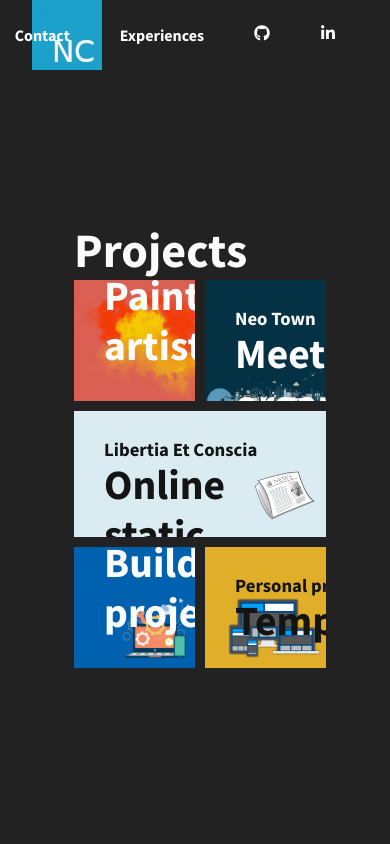
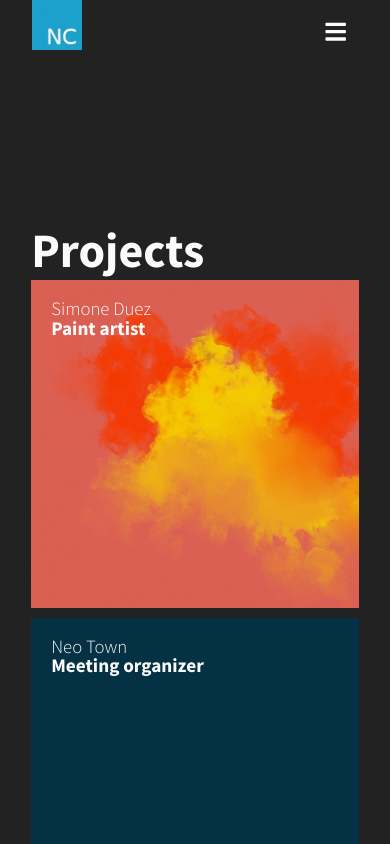
Before and after one commit to Delkathes/N.Canon, a Next.js app: page /projects in a window 390 px wide. Shown: the top 844 px of the page. Built offline with nearby package versions, Linux system fonts and the light colour scheme.

Commit message:
responsive

```diff
--- a/components/Global/Icon.js
+++ b/components/Global/Icon.js
@@ -4,7 +4,7 @@
 // import {useSpring, animated, config} from 'react-spring'
 // import {animated} from 'react-spring'
 import PropTypes from 'prop-types'
-import {FaArrowRight, FaGithub, FaLinkedinIn, FaFilePdf} from 'react-icons/fa'
+import {FaArrowRight, FaGithub, FaLinkedinIn, FaFilePdf, FaBars} from 'react-icons/fa'
 
 //! Content
 //! Constants
@@ -31,6 +31,8 @@ const Icon = ({icon, color}) => {
             return <FaLinkedinIn color={color} style={styleIcon} />
         case 'PDF':
             return <FaFilePdf color={color} style={styleIcon} />
+        case 'Bars':
+            return <FaBars color={color} style={styleIcon} />
         default:
             return ''
     }
--- a/components/Layout.js
+++ b/components/Layout.js
@@ -15,17 +15,26 @@ import {useTransition, config, animated} from 'react-spring'
 //! Hooks
 //! Actions
 //! Styles
-const Logo = styled.picture`
+const Logo = styled.figure`
     cursor: pointer;
+    margin: 0;
+    padding: 0;
     position: fixed;
     z-index: 10;
     display: flex;
-    align-items: flex-end;
     top: 0px;
     left: calc(8.33333vw);
     background-color: #488dbf;
-    font-weight: bold;
-    font-size: 2.6em;
+    img {
+        @media(${({theme}) => theme.mediaQueries.mobileS}) {
+            height: 50px;
+            width: 50px;
+        }
+        @media(${({theme}) => theme.mediaQueries.tablet}) {
+            height: 100%;
+            width: 100%;
+        }
+    }
 `
 const Slider = styled(animated.div)`
     position: fixed;
@@ -38,6 +47,7 @@ const Slider = styled(animated.div)`
 
 //! Components
 import NavBar from './NavBar'
+import MobileNav from './MobileNav'
 import Head from './Global/Head'
 
 //! High-order-components
@@ -49,7 +59,8 @@ const Layout = ({children}) => {
     const [mounted, setMount] = useState(false)
     //* useState : goodTiming
     const [goodTiming, setGood] = useState(false)
-
+    //* useState : open
+    const [open, setOpen] = useState(false)
 
     const sliderTrans = useTransition(goodTiming, null, {
         config: {...config.stiff, duration: 800},
@@ -89,6 +100,7 @@ const Layout = ({children}) => {
                 </Logo>
             </Link>
             <NavBar />
+            <MobileNav open={open} setOpen={setOpen} />
         </header>
         <main>{children}</main>
     </>
--- /dev/null
+++ b/components/MobileNav.js
@@ -0,0 +1,112 @@
+//? IMPORT
+//! Modules
+import {useState, useEffect} from 'react'
+import {useRouter} from 'next/router'
+import Link from 'next/link'
+import PropTypes from 'prop-types'
+import styled from 'styled-components'
+
+//! Content
+//! Constants
+const NavigationLinks = [
+    {clean: 'Projects', href: '/projects'},
+    {clean: 'About', href: '/about'},
+    {clean: 'Contact', href: '/contact'},
+    {clean: 'Experiences', href: '/experiences'},
+]
+
+//! Utils
+//! Helpers
+//! Context
+//! Hooks
+//! Actions
+//! Styles
+const Nav = styled.nav`
+    position: absolute;
+    z-index: 2;
+    @media(${({theme}) => theme.mediaQueries.mobileS}) {
+        display: block;
+    }
+    @media(${({theme}) => theme.mediaQueries.tablet}) {
+        display: none;
+    }
+    ul {
+        display: ${({open}) => !open && 'none'};
+    }
+`
+const NavLink = styled.li`
+
+`
+const MenuButton = styled.div`
+    position: fixed;
+    top: 20px;
+    right: 30px;
+    height: 36px;
+    width: 36px;
+    align-items: center;
+    justify-content: center;
+    svg {
+        height: 65%;
+        width: 65%;
+    }
+`
+//! Components
+import Icon from './Global/Icon'
+
+//! High-order-components
+//! Component : MobileNav
+//? EXPORT
+const MobileNav = ({open, setOpen}) => {
+    const {route} = useRouter()
+    //* useState : open
+    let shortRoute = route.slice(0, 3)
+    return(
+        <Nav open={open}>
+            <MenuButton onClick={()=>setOpen(!open)}>
+                <Icon icon="Bars" color="rgb(251, 251, 251)" />
+            </MenuButton>
+            <ul>
+                {NavigationLinks.map((link, i) =>
+                    <NavLink key={i}  match={shortRoute === link.href.slice(0, 3)}>
+                        <Link href={`${link.href}`} passHref>
+                            <a>
+                                {link.clean}
+                            </a>
+                        </Link>
+                    </NavLink>
+                )}
+                <NavLink>
+                    <a
+                        href="https://github.com/Delkathes"
+                        target="_blank"
+                        aria-label="GitHub"
+                        rel="noopener noreferrer"
+                    >
+                        <Icon icon="GitHub" color="rgb(251, 251, 251)" />
+                    </a>
+                </NavLink>
+                <NavLink>
+                    <a
+                        href="https://www.linkedin.com/in/nicolas-canon-613296163/"
+                        target="_blank"
+                        aria-label="LinkedIn"
+                        rel="noopener noreferrer"
+                    >
+                        <Icon icon="LinkedIn" color="rgb(251, 251, 251)" />
+                    </a>
+                </NavLink>
+            </ul>
+        </Nav>
+    )
+}
+
+//! Default Props
+MobileNav.defaultProps = {
+    Component: 'MobileNav'
+}
+MobileNav.propTypes = {
+    Component: PropTypes.string,
+    open: PropTypes.bool,
+    setOpen: PropTypes.func
+}
+export default MobileNav
--- a/components/NavBar.js
+++ b/components/NavBar.js
@@ -38,10 +38,15 @@ const Nav = styled.nav`
     top: 0px;
     right: calc(7.4vw);
     height: 70px;
-    display: flex;
     align-items: center;
     font-weight: bold;
     z-index: 10;
+    @media(${({theme}) => theme.mediaQueries.mobileS}) {
+        display: none;
+    }
+    @media(${({theme}) => theme.mediaQueries.tablet}) {
+        display: flex;
+    }
     ul {
         display: flex;
         height: 100%;
--- a/pages/projects/[project].js
+++ b/pages/projects/[project].js
@@ -2,7 +2,7 @@
 //! Modules
 import PropTypes from 'prop-types'
 import styled from 'styled-components'
-import {useSpring, useTransition, useChain, config, animated} from 'react-spring'
+// import {useSpring, useTransition, useChain, config, animated} from 'react-spring'
 
 //! Content
 import ProjectsData from '../../content/projects.json'
--- a/pages/projects/index.js
+++ b/pages/projects/index.js
@@ -9,6 +9,7 @@ import {animated, useSpring, config} from 'react-spring'
 //! Content
 //! Constants
 import ProjectsData from '../../content/projects.json'
+const ProjectsLength = ProjectsData.length - 1
 
 //! Utils
 //! Helpers
@@ -18,10 +19,18 @@ import ProjectsData from '../../content/projects.json'
 //! Styles
 const Section = styled(animated.section)`
     height: auto;
-    width: 62%;
     margin: 0px auto;
     padding-top: 220px;
     padding-bottom: 100px;
+    @media(${({theme}) => theme.mediaQueries.mobileS}) {
+        width: 84%;
+    }
+    @media(${({theme}) => theme.mediaQueries.tablet}) {
+        width: 78%;
+    }
+    @media(${({theme}) => theme.mediaQueries.laptop}) {
+        width: 62%;
+    }
 `
 const Container = styled.div`
     height: auto;
@@ -33,11 +42,21 @@ const PageName = styled.div`
     font-size: 3em;
 `
 const Grid = styled.ul`
+
+    @media(${({theme}) => theme.mediaQueries.mobileS}) {
+        display: flex;
+        flex-direction: column;
+    }
+    @media(${({theme}) => theme.mediaQueries.tablet}) {
+        grid-template-columns: 50% 50%;
         display: grid;
-    grid-template-columns: 50% 50%;
         grid-gap: 10px;
+    }
+    @media(${({theme}) => theme.mediaQueries.laptop}) {
+
+    }
 `
-const ElGrid = styled.li`
+const Tile = styled.li`
     cursor: pointer;
     overflow: hidden;
     position: relative;
@@ -56,8 +75,12 @@ const ElGrid = styled.li`
             transform: translateY(${({top, bottom}) => top ? '50px' : bottom ? '-50px' : ''});
         }
     }
-`
-const Article = styled.article`
+    @media(${({theme}) => theme.mediaQueries.mobileS}) {
+        margin: ${({i, l}) => i === 0 ? '0px 0px 5px' : i === l ? '5px 0px 0px' : '5px 0px 5px'};
+    }
+    @media(${({theme}) => theme.mediaQueries.tablet}) {
+        margin: 0;
+    }
 `
 const Figure = styled.figure`
     position: absolute;
@@ -99,20 +122,35 @@ const Read = styled.div`
 `
 const Infos = styled.div`
     z-index: 1;
+    position: absolute;
+    @media(${({theme}) => theme.mediaQueries.mobileS}) {
+        padding: 20px;
+    }
+    @media(${({theme}) => theme.mediaQueries.tablet}) {
         padding: 30px;
-    position: absolute;
         top: ${({top}) => top && '0px'};
         bottom: ${({bottom}) => bottom && '0px'};
+    }
     ${({dark, theme: {colors}}) => dark && `
         color: ${colors.reverse};
     `}
     h3 {
-
+        @media(${({theme}) => theme.mediaQueries.mobileS}) {
+            font-weight: 300;
+        }
+        @media(${({theme}) => theme.mediaQueries.tablet}) {
+            font-weight: bold;
+        }
     }
     h4 {
+        @media(${({theme}) => theme.mediaQueries.mobileS}) {
+            font-size: 1.2em;
+        }
+        @media(${({theme}) => theme.mediaQueries.tablet}) {
             line-height: 1.2em;
             font-size: 2.6em;
             font-weight: bold;
+        }
     }
 `
 //! Components
@@ -139,8 +177,7 @@ const Projects = props => {
             <Grid>
                 {ProjectsData.map(({slug, top, bottom, background, dark, title, subtitle, image, cover, long}, i) =>
                     <Link key={i} href={`/projects/[project]`} as={`/projects/${slug}`}>
-                        <ElGrid top={top} bottom={bottom} background={background} long={long}>
-                            <Article>
+                        <Tile i={i} l={ProjectsLength} top={top} bottom={bottom} background={background} long={long}>
                             <Read className="read" right top={top} bottom={bottom}>Read More</Read>
                             <Figure cover={cover}>
                                 <Infos top={!top} bottom={!bottom} dark={dark}>
@@ -153,8 +190,7 @@ const Projects = props => {
                                     height="100%" width="auto"
                                 />
                             </Figure>
-                            </Article>
-                        </ElGrid>
+                        </Tile>
                     </Link>
                 )}
             </Grid>
--- a/styles/Theme.js
+++ b/styles/Theme.js
@@ -19,13 +19,13 @@ const Theme = {
         }
     `,
     mediaQueries: {
-        mobileS: '300px',
-        mobileM: '375px',
-        mobileL: '425px',
-        tablet: '730px',
-        laptop: '1024px',
-        laptopL: '1440px',
-        desktop: '1600px'
+        mobileS: `min-width: 300px`,
+        mobileM: `min-width: 375px`,
+        mobileL: `min-width: 425px`,
+        tablet: `min-width: 730px`,
+        laptop: `min-width: 1024px`,
+        laptopL: `min-width: 1440px`,
+        desktop: `min-width: 1600px`
     },
     rules: {
         noMarPad: `
@@ -44,14 +44,14 @@ const Theme = {
     }
 }
 export const device = {
-    mobileS: `min-width: ${Theme.mediaQueries.mobileS}`,
-    mobileM: `min-width: ${Theme.mediaQueries.mobileM}`,
-    mobileL: `min-width: ${Theme.mediaQueries.mobileL}`,
-    tablet: `min-width: ${Theme.mediaQueries.tablet}`,
-    laptop: `min-width: ${Theme.mediaQueries.laptop}`,
-    laptopL: `min-width: ${Theme.mediaQueries.laptopL}`,
-    desktop: `min-width: ${Theme.mediaQueries.desktop}`,
-    desktopL: `min-width: ${Theme.mediaQueries.desktop}`
+    mobileS: Theme.mediaQueries.mobileS,
+    mobileM: Theme.mediaQueries.mobileM,
+    mobileL: Theme.mediaQueries.mobileL,
+    tablet: Theme.mediaQueries.tablet,
+    laptop: Theme.mediaQueries.laptop,
+    laptopL: Theme.mediaQueries.laptopL,
+    desktop: Theme.mediaQueries.desktop,
+    desktopL: Theme.mediaQueries.desktop
 }
 //? EXPORTS
 //! Theme
```
Also changed, not shown: pages/about.js (+18 -4 lines), pages/contact.js (+19 -4 lines), pages/experiences/index.js (+20 -6 lines), pages/index.js (+46 -8 lines). Lines whose indentation alone changed are shown as unchanged.
